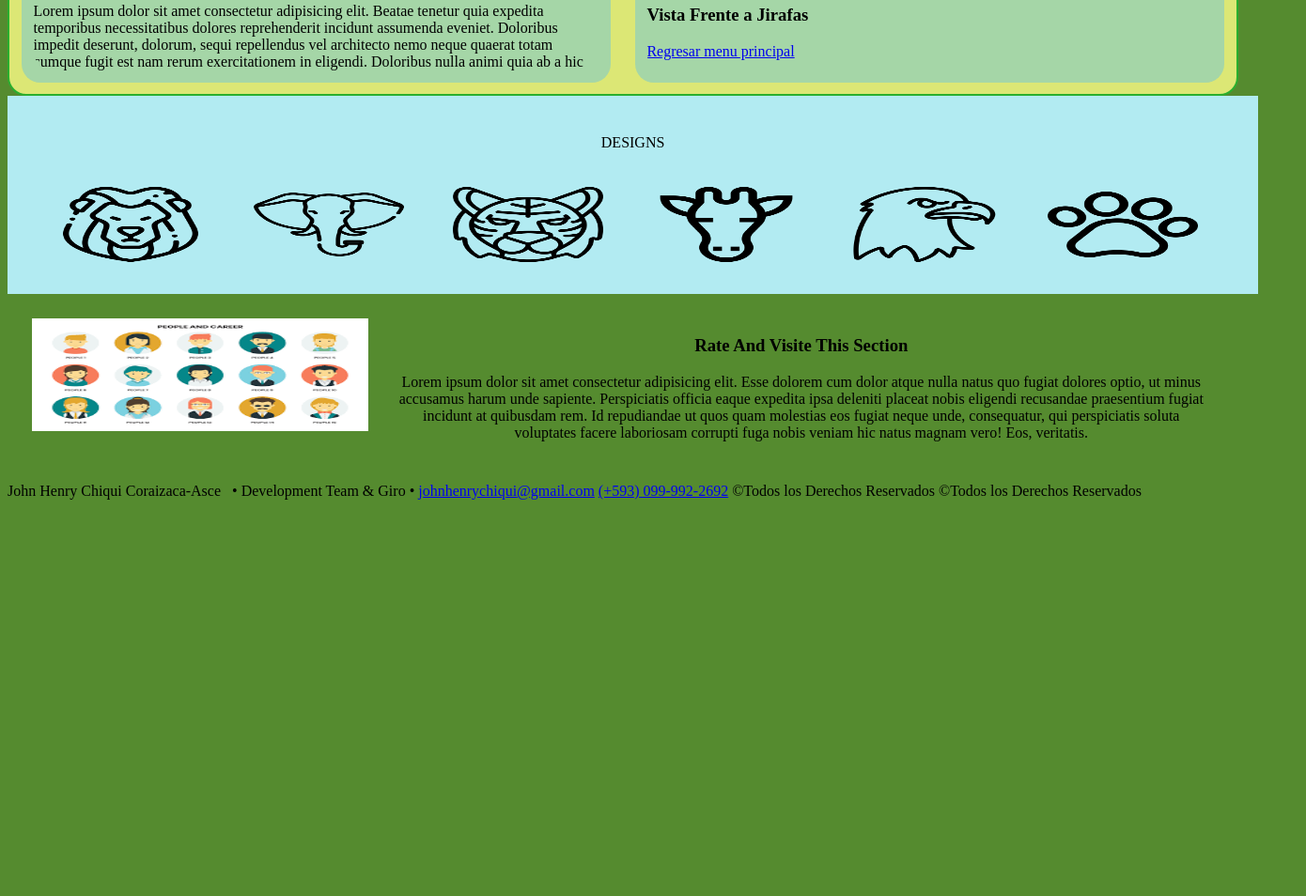
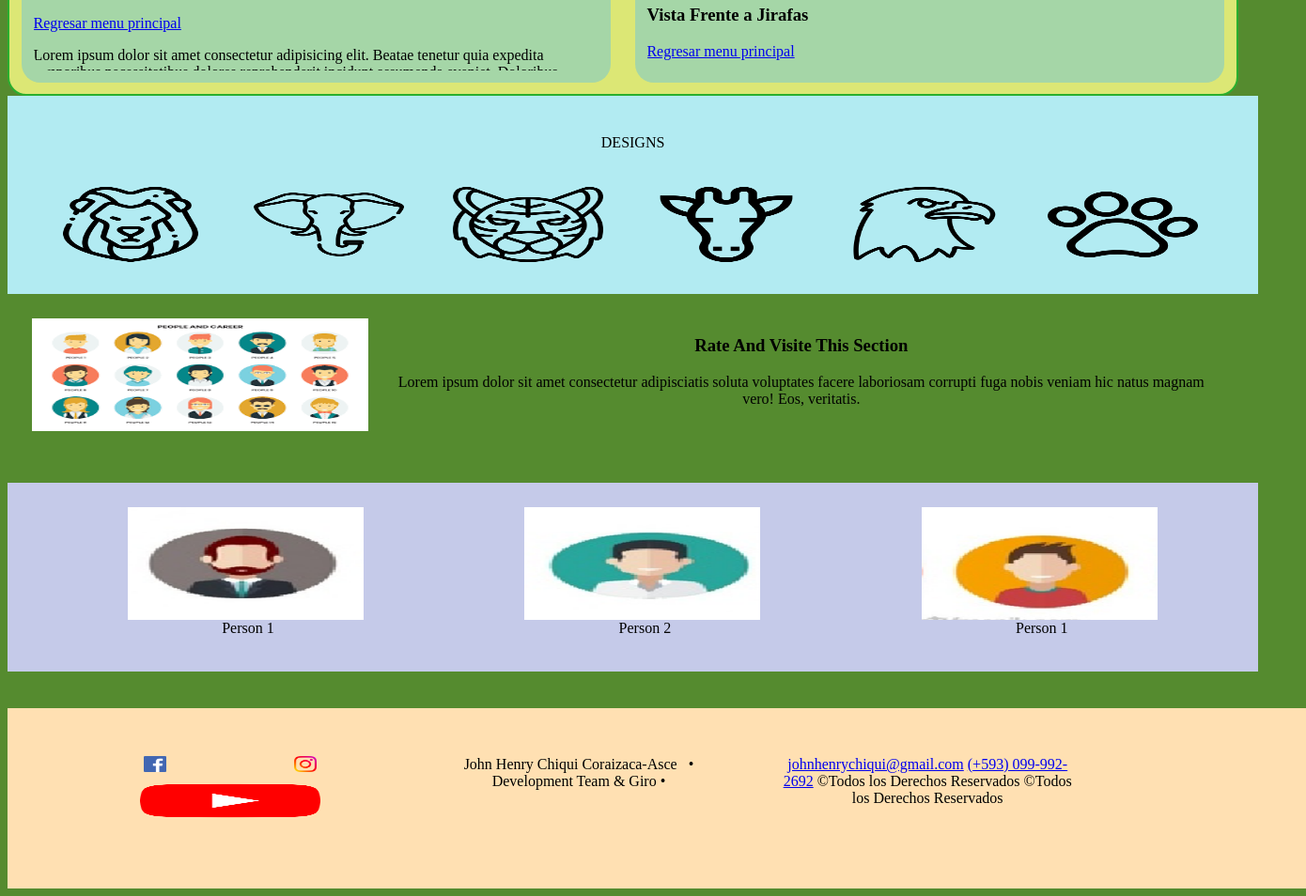
Before and after one commit to johnasce/Practica02-MiSitioWebCss, a plain HTML site: page index.html in a window 1280 px wide. Shown: the part 854-1808 px from the top of the page at 94% size, 1390 px wide, since content can reach past the window. Before the commit the page ends 1394 px from the top, so only its background shows below. Drawn offline with Linux system fonts and the light colour scheme; a web font is replaced by a local one.

Commit message:
Pagina Home completa index.html

```diff
--- a/css/zo2_index.css
+++ b/css/zo2_index.css
@@ -220,3 +220,87 @@ footer {
     text-size-adjust: initial;
     text-align: center;
 }
+
+
+/* 7. imganes */
+
+.div_prin {
+    width: 100%;
+    height: 150px;
+    padding: 2%;
+    margin: 0%;
+    background-color: #C5CAE9;
+}
+
+.div_secund {
+    width: 20%;
+    height: 80%;
+    float: left;
+    text-align: center;
+    padding-left: 8%;
+    padding-right: 5%;
+}
+
+.div_sec_im_size {
+    width: 98%;
+    height: 100%;
+    float: left;
+    text-align: justify;
+    display: block;
+}
+
+footer {
+    clear: both;
+}
+
+
+/* 8. para el footer*/
+
+.div_foo {
+    width: 100%;
+    height: 90px;
+    padding: 4%;
+    margin-top: 3%;
+    background-color: #FFE0B2;
+}
+
+.div_foo_sec {
+    width: 25%;
+    height: 80%;
+    float: left;
+    text-align: center;
+    padding-left: 2%;
+    padding-right: 2%;
+}
+
+.div_botons {
+    width: 50%;
+    height: 30%;
+    float: left;
+    display: inline;
+}
+
+.imgs_botns_size {
+    display: inline;
+    width: 15%;
+    height: 80%;
+    /*margin: 0%;*/
+    padding: 0%;
+    margin-left: 2%;
+    margin-right: 2%;
+}
+
+.div_yout {
+    width: 100%;
+    height: 80%;
+}
+
+.img_you {
+    display: inline;
+    width: 60%;
+    height: 90%;
+    margin: 0%;
+    padding: 0%;
+    position: relative;
+    text-align: center;
+}
--- a/index.html
+++ b/index.html
@@ -21,8 +21,9 @@
     <link href="https://fonts.googleapis.com/css2?family=Lobster&display=swap" rel="stylesheet">
     <link href="https://fonts.googleapis.com/css2?family=Permanent+Marker&display=swap" rel="stylesheet">
     <link href="https://fonts.googleapis.com/css2?family=Kaushan+Script&display=swap" rel="stylesheet">
-    <link href="https://fonts.googleapis.com/css?family=Bangers|Kaushan+Script&display=swap" rel="stylesheet">
+    <link href="https://fonts.googleapis.com/css?family=BangersKaushan+Script&display=swap" rel="stylesheet">
     <link href="https://fonts.googleapis.com/css?family=Righteous&display=swap" rel="stylesheet">
+
 </head>
 
 <!--4.  Todas las paginas deberan usar la siguente estructura usando una estructura
@@ -62,7 +63,7 @@
     </header>
 
     <aside id="menu">
-        <nav id="">
+        <nav>
             <ul id="lista_desordenada">
                 <li>
                     <a href="docs/general/zo_about.html">About Zoo</a></li>
@@ -114,9 +115,9 @@
     <div class="div_principal">
         <div class="div_secundarios ">
             <section class="section_colum1 add_scroll">
-                <!-- <header>
-                    <h3 id="agen1a">Welcome</h3>
-                </header> -->
+                <header>
+                    <h2 id="agen1a">Welcome</h2>
+                </header>
                 <article>
                     <h2 id="w1asf">Welcome To Zoo Natural Park</h2>
                     <img src="/imagenes/photo1.jpg" width="500" height="300" alt="Animales salvajes" />
@@ -272,8 +273,22 @@
         </div>
         <div class="div_rate_text">
             <h3>Rate And Visite This Section</h3>
-            <p class="size_text">Lorem ipsum dolor sit amet consectetur adipisicing elit. Esse dolorem cum dolor atque nulla natus quo fugiat dolores optio, ut minus accusamus harum unde sapiente. Perspiciatis officia eaque expedita ipsa deleniti placeat nobis eligendi recusandae
-                praesentium fugiat incidunt at quibusdam rem. Id repudiandae ut quos quam molestias eos fugiat neque unde, consequatur, qui perspiciatis soluta voluptates facere laboriosam corrupti fuga nobis veniam hic natus magnam vero! Eos, veritatis.</p>
+            <p class="size_text">Lorem ipsum dolor sit amet consectetur adipisciatis soluta voluptates facere laboriosam corrupti fuga nobis veniam hic natus magnam vero! Eos, veritatis.</p>
+        </div>
+    </div>
+
+    <div class="div_prin">
+        <div class="div_secund">
+            <img class="div_sec_im_size" src="/imagenes/pers1.png" alt="Person1">
+            <p>Person 1</p>
+        </div>
+        <div class="div_secund">
+            <img class="div_sec_im_size" src="/imagenes/pers2.png" alt="Person1">
+            <p>Person 2</p>
+        </div>
+        <div class="div_secund">
+            <img class="div_sec_im_size" src="/imagenes/pers4.png" alt="Person1">
+            <p>Person 1</p>
         </div>
     </div>
 
@@ -284,9 +299,30 @@
         6.4. Utlizar Etiqueta telefono de manera internacional
         6.5. Utilizar Caracter mas leyenda Todos derechos reservados-->
     <footer>
-        <span>John Henry Chiqui Coraizaca-Asce &nbsp; &#8226; Development Team & Giro &#8226;</span>
-        <a href="mailto:johnhenrychiqui@gmail.com">johnhenrychiqui@gmail.com</a>
-        <a href="tel:+593999922692">(+593) 099-992-2692</a> &#169;Todos los Derechos Reservados &#169;Todos los Derechos Reservados
+
+        <div class="div_foo">
+            <div class="div_foo_sec">
+                <div class="div_botons">
+                    <img class="imgs_botns_size" src="/imagenes/faceb.png" alt="Facebook">
+                </div>
+                <div class="div_botons">
+                    <img class="imgs_botns_size" src="/imagenes/instagram.png" alt="Facebook">
+                </div>
+                <div class="div_yout">
+                    <img class="img_you" src="/imagenes/youtube.png" alt="">
+                </div>
+            </div>
+            <div class="div_foo_sec">
+                <span>John Henry Chiqui Coraizaca-Asce &nbsp; &#8226; Development Team & Giro &#8226;</span>
+            </div>
+            <div class="div_foo_sec">
+                <a href="mailto:johnhenrychiqui@gmail.com">johnhenrychiqui@gmail.com</a>
+                <a href="tel:+593999922692">(+593) 099-992-2692</a> &#169;Todos los Derechos Reservados &#169;Todos los Derechos Reservados
+            </div>
+        </div>
+
+
+
     </footer>
 
 </body>
```
Also changed, not shown: imagenes/faceb.png (added), imagenes/instagram.png (added), imagenes/pers1.png (added), imagenes/pers2.png (added), imagenes/pers4.png (added), imagenes/youtube.png (added).
